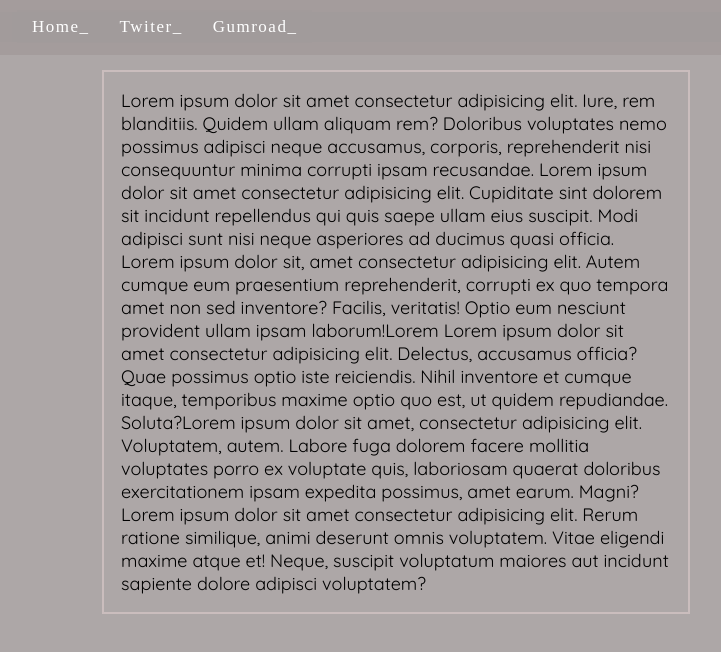
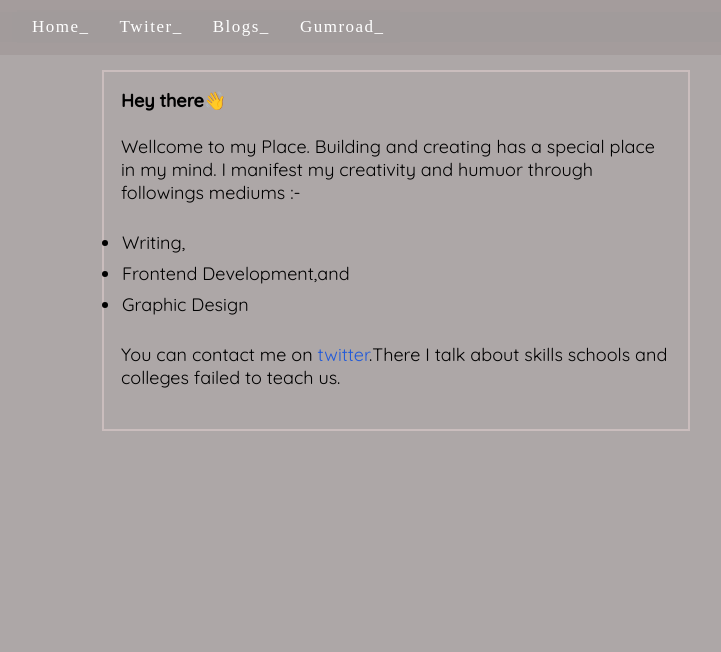
Before and after one commit to yash-khaitan/yash-khaitan.github.io, a plain HTML site: page About.html in a window 1280 px wide. Shown: the whole page, without its empty margins (244-965 px from the left). Drawn offline with Linux system fonts and the light colour scheme.

Commit message:
About page almost finish

```diff
--- a/About.css
+++ b/About.css
@@ -86,3 +86,16 @@ a:active{
     font-family: 'Quicksand', sans-serif;
     font-size: large;
 }
+
+.skillsList{
+    padding: 4px 1px;
+}
+
+.inParaLink{
+    text-decoration: none;
+    color: #225ad9;
+}
+
+.inParaLink:hover{
+    color: #0d328a;
+}
--- a/About.html
+++ b/About.html
@@ -13,13 +13,27 @@
             <ol>
                 <!-- <li><a href="#" class="Aboutlink"><img src="Images/SnowMan.png" alt="Home_"></a></li> -->
                 <li><a href="#" class="homelink">Home_</a></li>
-                <li><a href="https://github.com/yash-khaitan" class="Aboutlink">Twiter_</a></li>
+                <li><a href="https://twitter.com/yash_khaitan10" class="Aboutlink">Twiter_</a></li>
+                <li><a href="https://twitter.com/yash_khaitan10" class="Aboutlink">Blogs_</a></li>
                 <li><a href="https://gumroad.com/yashkhaitan" class="Aboutlink">Gumroad_</a></li>
             </ol>
         </nav>
     </header>
 
-    <div class="About">Lorem ipsum dolor sit amet consectetur adipisicing elit. Iure, rem blanditiis. Quidem ullam aliquam rem? Doloribus voluptates nemo possimus adipisci neque accusamus, corporis, reprehenderit nisi consequuntur minima corrupti ipsam recusandae. Lorem ipsum dolor sit amet consectetur adipisicing elit. Cupiditate sint dolorem sit incidunt repellendus qui quis saepe ullam eius suscipit. Modi adipisci sunt nisi neque asperiores ad ducimus quasi officia. Lorem ipsum dolor sit, amet consectetur adipisicing elit. Autem cumque eum praesentium reprehenderit, corrupti ex quo tempora amet non sed inventore? Facilis, veritatis! Optio eum nesciunt provident ullam ipsam laborum!Lorem Lorem ipsum dolor sit amet consectetur adipisicing elit. Delectus, accusamus officia? Quae possimus optio iste reiciendis. Nihil inventore et cumque itaque, temporibus maxime optio quo est, ut quidem repudiandae. Soluta?Lorem ipsum dolor sit amet, consectetur adipisicing elit. Voluptatem, autem. Labore fuga dolorem facere mollitia voluptates porro ex voluptate quis, laboriosam quaerat doloribus exercitationem ipsam expedita possimus, amet earum. Magni?Lorem ipsum dolor sit amet consectetur adipisicing elit. Rerum ratione similique, animi deserunt omnis voluptatem. Vitae eligendi maxime atque et! Neque, suscipit voluptatum maiores aut incidunt sapiente dolore adipisci voluptatem?</div>
-
+    <div class="About"><p><b>Hey there👋</b></p><br>
+    <p>Wellcome to my Place. Building and creating has a special place in my mind. I manifest my creativity and humuor through followings mediums :- </p> <br>
+    <p>
+        <ul>
+            <li class="skillsList">Writing,
+                <!-- <a href="#"><img src="" alt="tttt"></a></li> -->
+            <li class="skillsList">Frontend Development,and</li>
+            <li class="skillsList">Graphic Design</li>
+        </ul>
+    </p> <br>
+    <p>
+        You can contact me on
+         <a href="#" class="inParaLink">twitter</a>.There I talk about skills schools and colleges failed to teach us.
+        </p><br>
+</div>
 </body>
 </html>
```
Also changed, not shown: index.html (+2 -2 lines).
